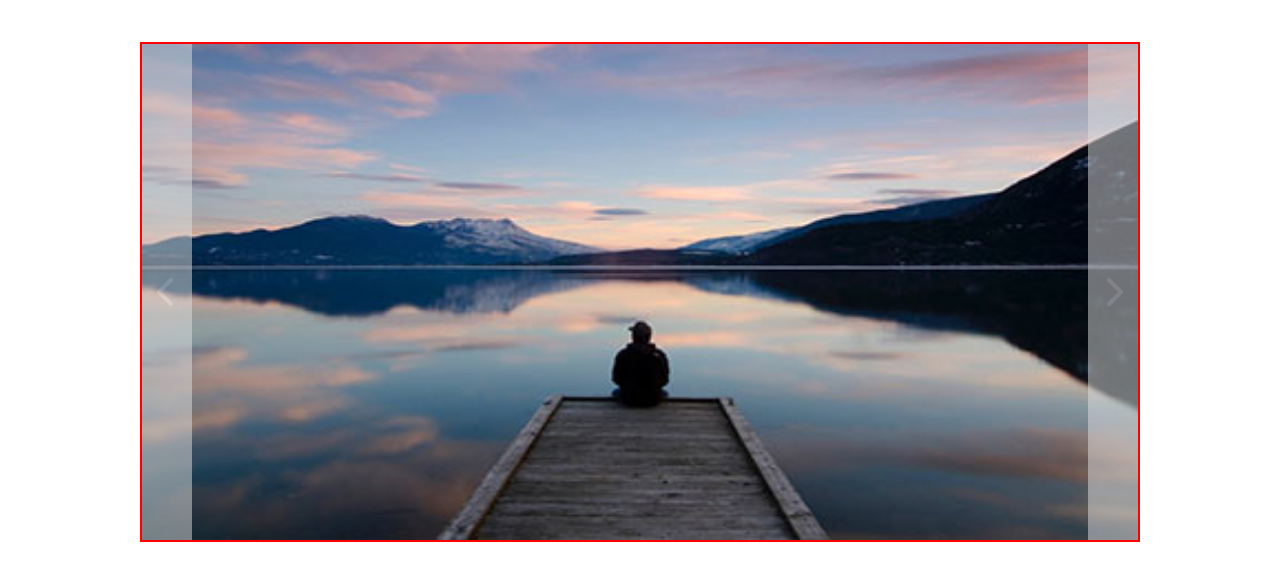
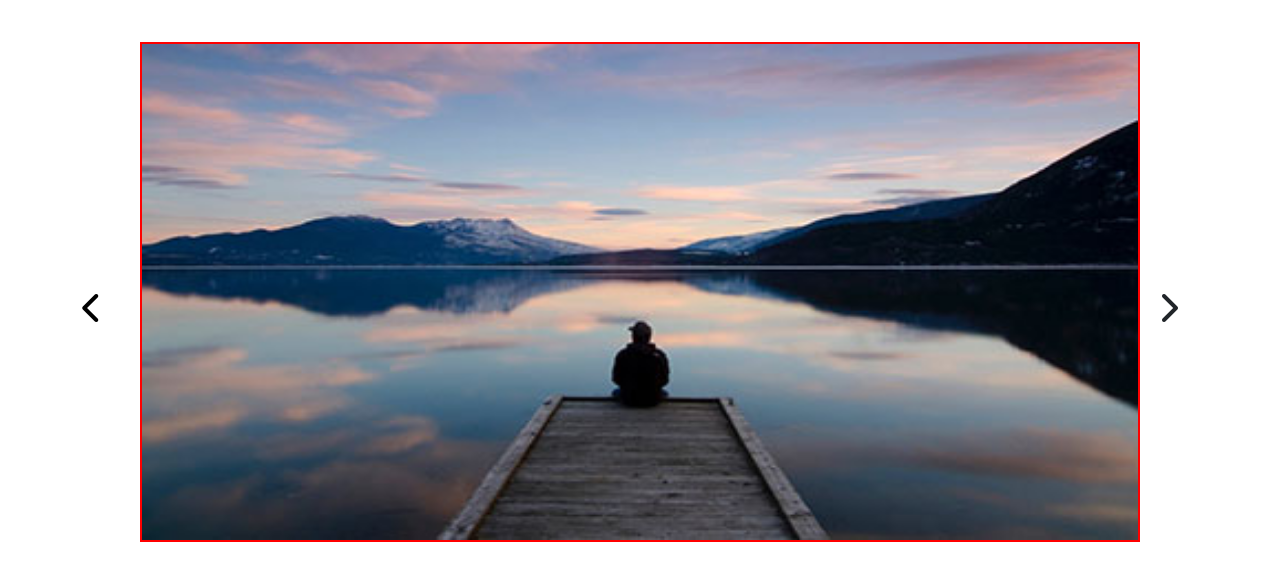
Before and after one commit to PasqualePedoto/Carousel, a plain HTML site: page index.html in a window 1280 px wide. Shown: the part 102-682 px from the top of the page. Drawn offline with nearby package versions, Linux system fonts and the light colour scheme.

Commit message:
Milestone 3 complete

```diff
--- a/css/style.css
+++ b/css/style.css
@@ -17,38 +17,23 @@ img {
     height: 100%;
 }
 
-#carousel figure {
-    position: relative;
+/* STILIZZIAMO LE FRECCETTE */
+
+#carousel .fa-chevron-left {
+    position: absolute;
+    top: 50%;
+    transform: translate(-50%);
+    right: 103%;
+    cursor: pointer;
+    color: black;
 }
 
-#right-scroll,
-#left-scroll {
+#carousel .fa-chevron-right {
     position: absolute;
-    top: 0;
-    bottom: 0;
-
-    width: 50px;
-
-    background-color: #dedede;
-    filter: opacity(0.5);
-
-    display: flex;
-    justify-content: center;
-    align-items: center;
-}
-
-#right-scroll {
-    right: 0;
-}
-
-#left-scroll {
-    left: 0;
-}
-
-.fa-chevron-left,
-.fa-chevron-right {
+    top: 50%;
+    transform: translate(-50%);
+    left: 103%;
     cursor: pointer;
-    color: white;
 }
 
 .fa-chevron-left:hover,
--- a/index.html
+++ b/index.html
@@ -43,18 +43,10 @@
             <div class="row">
                 <div class="col-12">
                     <div class="d-flex justify-content-center">
-                        <div id="carousel">
-                            <div id="wall-paper" class="h-100">
-                                <!-- @ Parte statica -->
-                                <!-- <figure class="h-100">
-                                    <div id="left-scroll">
-                                        <i class="fa-2x fa-solid fa-chevron-left"></i>
-                                    </div>
-                                    <img src="img/01.jpg" alt="img-01">
-                                    <div id="right-scroll"><i class="fa-2x fa-solid fa-chevron-right"></i></div>
-                                </figure> -->
-                                <!-- @ Parte dinamica realizzata con javascript -->
-                            </div>
+                        <div id="carousel" class="position-relative">
+                            <i class="fa-solid fa-2x fa-chevron-left"></i>
+                            <div id="gallery" class="h-100"></div>
+                            <i class="fa-solid fa-2x fa-chevron-right"></i>
                         </div>
                     </div>
                 </div>
--- a/js/script.js
+++ b/js/script.js
@@ -57,55 +57,51 @@
 //  Costruiamo un vettore di immagini per poi distribuirle in pagina servendoci di un ciclo for
 
 
-// * 1) Bersagliamo il tag che dovrà contenere le immagini
-const wallpaper = document.getElementById('wall-paper');
+// * 1) Bersagliamo i tag che dovranno contenere le immagini
+const carousel = document.getElementById('carousel');
+const gallery = document.getElementById('gallery');
 
 //  * 2) Costruiamo il vettore di immagini
 const imgVector = ['img/01.jpg', 'img/02.jpg', 'img/03.jpg', 'img/04.jpg', 'img/05.jpg'];
 
+// * 3) Realizziamo un ciclo for in modo tale da riempire la gallery
 for (let i = 0; i < imgVector.length; i++) {
-    // Creiamo un tag figure per ogni immagine e le assegnamo la classe BootStrap height 100 %
-    const figure = document.createElement('figure');
-    figure.classList.add('h-100');
-    figure.id = `figure-${i}`;
-
-    // Creiamo un tag img da 'appendere' al figure e le assegnamo l'src e il display none
-    const img = document.createElement('img');
-    img.src = imgVector[i];
-    figure.appendChild(img);
-
-    // Creiamo un tag div da 'appendere' al figure che contenga tutto ciò che implementi il carousel
-    // $ FRECCETTA DI SINISTRA
-    const leftArrow = document.createElement('div');
-    leftArrow.id = 'left-scroll';
-
-    const faLeftArrow = document.createElement('i');
-    faLeftArrow.classList.add('fa-2x', 'fa-solid', 'fa-chevron-left');
-
-    // $ FRECCETTA DI DESTRA
-    const rightArrow = document.createElement('div');
-    rightArrow.id = 'right-scroll';
-
-    const faRightArrow = document.createElement('i');
-    faRightArrow.classList.add('fa-2x', 'fa-solid', 'fa-chevron-right');
-
-    if (i !== 0) {
-        figure.classList.add('d-none');
-        rightArrow.classList.add('d-none');
-        leftArrow.classList.add('d-none');
-        img.classList.add('d-none');
-    }
-
-    // $ APPEND DELLE FRECCETTE
-    leftArrow.appendChild(faLeftArrow);
-    rightArrow.appendChild(faRightArrow);
-
-    // $ APPENDIAMO I DIV CHE MODELLANO LE FRECCETTE NEL FIGURE
-    figure.appendChild(leftArrow);
-    figure.appendChild(rightArrow);
-
-    // $ Infine 'appendiamo' il figure alla classe wall - paper
-    wallpaper.appendChild(figure);
+    const element = document.createElement('img');
+    element.src = imgVector[i];
+    element.classList.add('d-none')
+    gallery.appendChild(element);
 }
 
-// # MODELLIAMO LA LOGICA DEL CAROUSEL
+// * 4) Bersagliamo i bottoni realizzati mediante le freccette
+
+const rightBtn = document.querySelector('.fa-chevron-right');
+const leftBtn = document.querySelector('.fa-chevron-left');
+
+// * 5) Implemento il comportamento dei bottoni
+
+const allImages = document.querySelectorAll('#carousel img');
+let currentIndex = 0;
+allImages[currentIndex].classList.remove('d-none');
+allImages[currentIndex].classList.add('d-block');
+
+rightBtn.addEventListener('click', function () {
+    if (currentIndex < imgVector.length - 1) {
+        allImages[currentIndex].classList.remove('d-block');
+        allImages[currentIndex].classList.add('d-none');
+
+        currentIndex++;
+        allImages[currentIndex].classList.remove('d-none');
+        allImages[currentIndex].classList.add('d-block');
+    } else return;
+})
+
+leftBtn.addEventListener('click', function () {
+    if (currentIndex > 0) {
+        allImages[currentIndex].classList.remove('d-block');
+        allImages[currentIndex].classList.add('d-none');
+
+        currentIndex--;
+        allImages[currentIndex].classList.remove('d-none');
+        allImages[currentIndex].classList.add('d-block');
+    } else return;
+})
```
